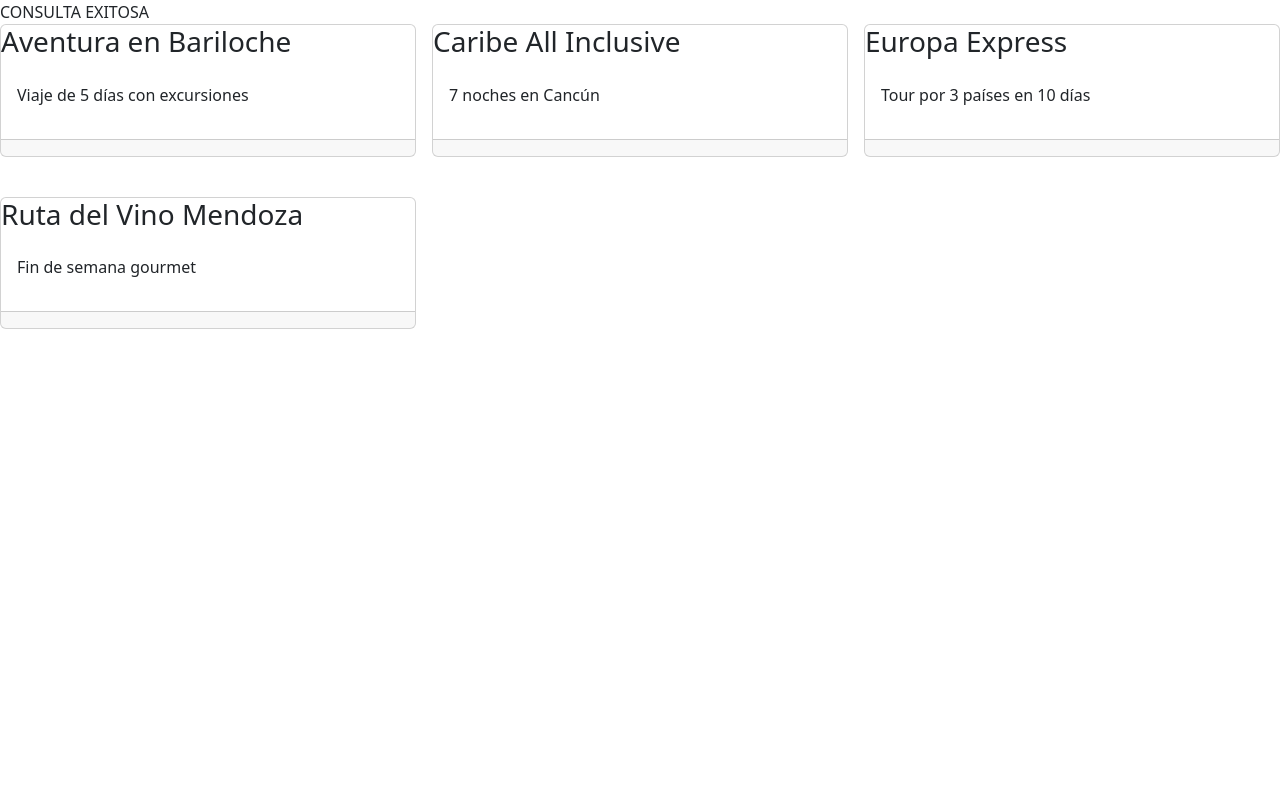
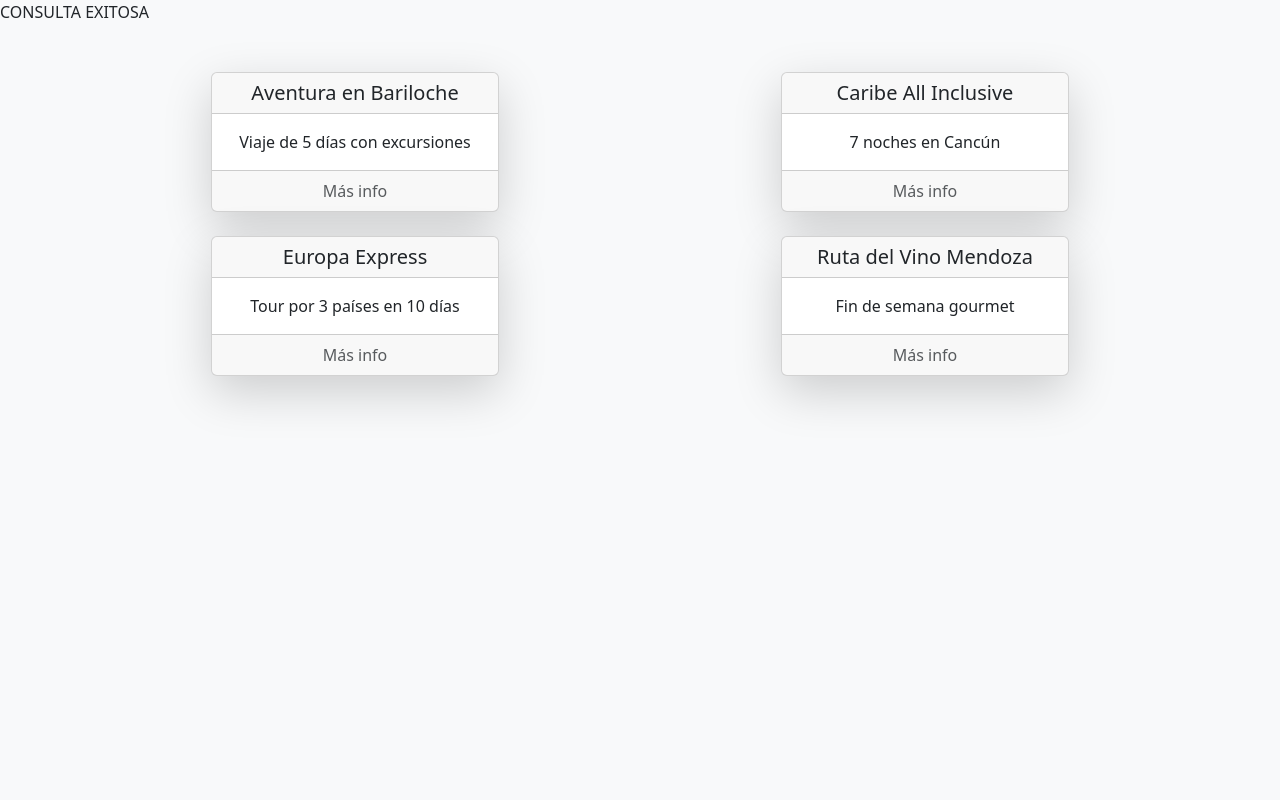
Before and after one commit to benjaaag/Pagina-de-viajes, a PHP site: page / in a window 1280 px wide. Run offline with PHP 8.4, Linux system fonts and the light colour scheme; data comes from the database, SQL or seed files in the repository.

Commit message:
cambio_d_viernes

```diff
--- a/estilo.css
+++ b/estilo.css
@@ -67,3 +67,4 @@ form button {
 .card-text {
     color: #555;
 }
+evitar repitencia
--- a/index.php
+++ b/index.php
@@ -18,25 +18,27 @@ echo "CONSULTA EXITOSA";
 
 </head>
 
-<body>
+<body class="bg-light">
 
-
-    <div class="row row-cols-2 row-cols-md-3 g-3">
+  <div class="container py-5">
+    <div class="row row-cols-1 row-cols-md-2 justify-content-center g-4">
       <?php foreach($paquetes as $paquete){ ?>
-        <div class="col-md 6 col-lg-4 mb-4">
-          <div class="d-flex flex-column">
-            <div class="card">
-                <div class="card-tittle">
-                    <h3><?=$paquete['nombre']?></h3>
+        <div class="col d-flex justify-content-center">
+          <div class="card text-center shadow-lg" style="width: 18rem;">
+            <div class="card-header">
+              <h3 class="h5 mb-0"><?=$paquete['nombre']?></h3>
             </div>
             <div class="card-body">
-
-                  <p><?=$paquete['descripcion_corta']?></p>
+              <p class="card-text"><?=$paquete['descripcion_corta']?></p>
             </div>
-                <div class="card-footer"></div>
+            <div class="card-footer text-muted">
+              Más info
             </div>
           </div>
         </div>
-    <?php }?>
+      <?php } ?>
+    </div>
+  </div>
+
 </body>
 </html>
```
Lines whose indentation alone changed are shown as unchanged.
